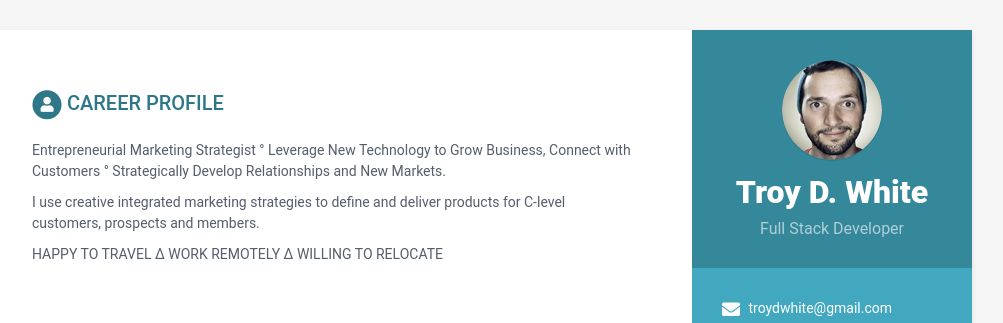
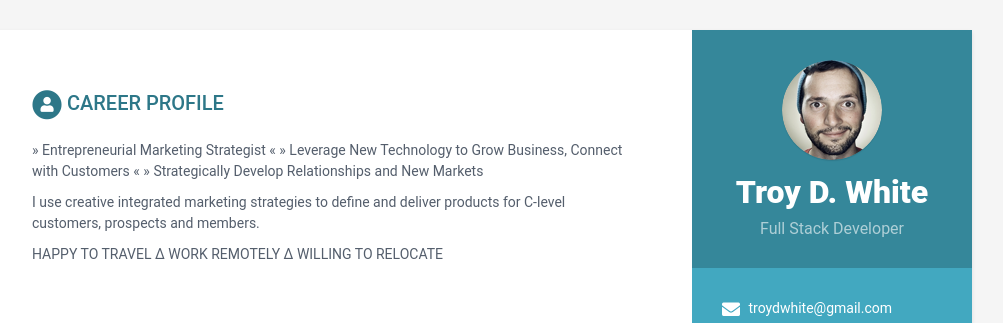
Before and after one commit to CurtComber/resume, a Jekyll site: the page built from index.html, in a window 1280 px wide and 900 px high. Shown: the top 323 px of the window, without its empty margins (168-1171 px from the left). Built offline with Jekyll 4.4.1, drawn with Linux system fonts in a browser that asks for light colours; part of the change alters nothing that is shown.

```diff
--- a/_data/data.yml
+++ b/_data/data.yml
@@ -35,7 +35,7 @@ sidebar:
 career-profile:
     title: Career Profile
     summary: |
-      Entrepreneurial Marketing Strategist &#176; Leverage New Technology to Grow Business, Connect with Customers &#176; Strategically Develop Relationships and New Markets.
+      &#187; Entrepreneurial Marketing Strategist &#171; &#187; Leverage New Technology to Grow Business, Connect with Customers &#171; &#187; Strategically Develop Relationships and New Markets
 
       I use creative integrated marketing strategies to define and deliver products for C-level customers, prospects and members.
 
```
